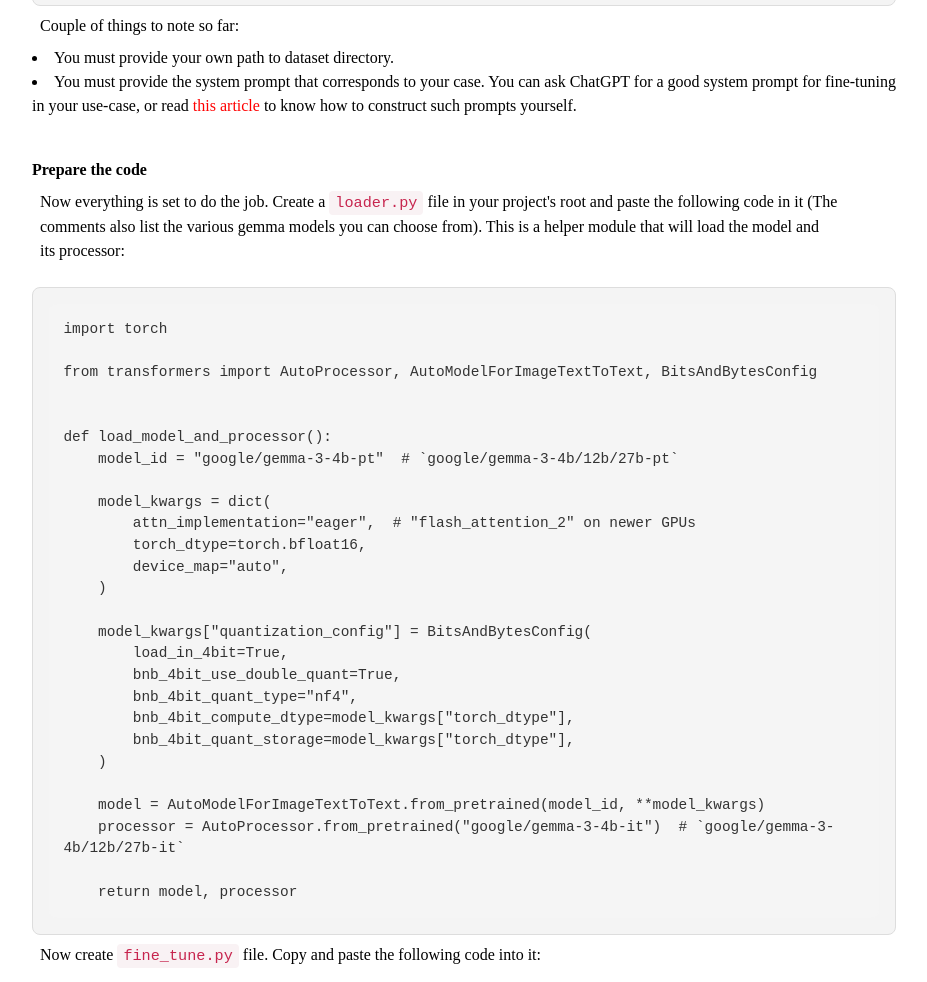
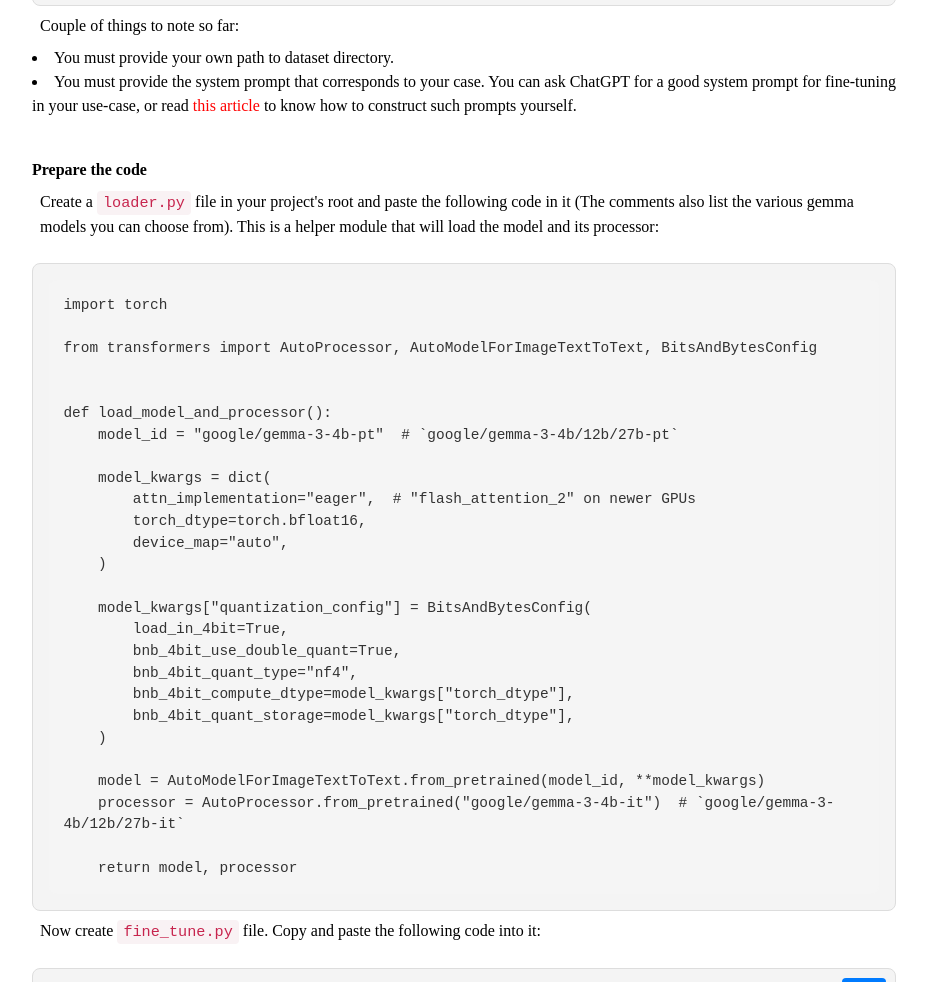
Before and after one commit to The-One-Reborn-developer/ai-under-hood, a plain HTML site: page articles/gemma-3-fine-tuning.html in a window 1280 px wide. Shown: the part 5609-6591 px from the top of the page, without its empty margins (176-1103 px from the left). Drawn offline with Linux system fonts and the light colour scheme.

Commit message:
style: remove extra sentence

```diff
--- a/articles/gemma-3-fine-tuning.html
+++ b/articles/gemma-3-fine-tuning.html
@@ -199,7 +199,7 @@ if __name__ == '__main__':
                 <br>
 
                 <h4>Prepare the code</h4>
-                <p>Now everything is set to do the job. Create a <code>loader.py</code> file in your project's root and paste the following code in it (The comments also list the various gemma models you can choose from). This is a helper module that will load the model and its processor:</p>
+                <p>Create a <code>loader.py</code> file in your project's root and paste the following code in it (The comments also list the various gemma models you can choose from). This is a helper module that will load the model and its processor:</p>
                 <div class="code-wrapper">
                     <pre><code id="code-snippet">import torch
 
```
